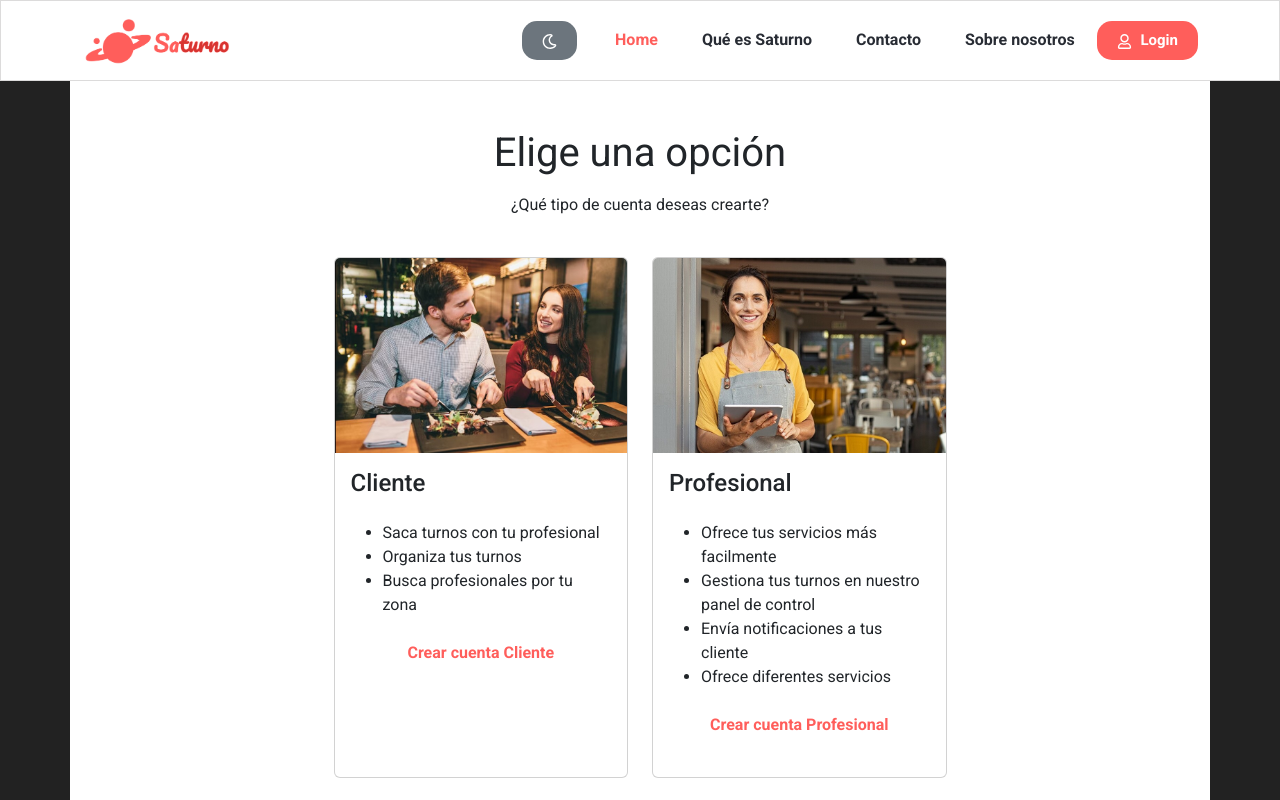
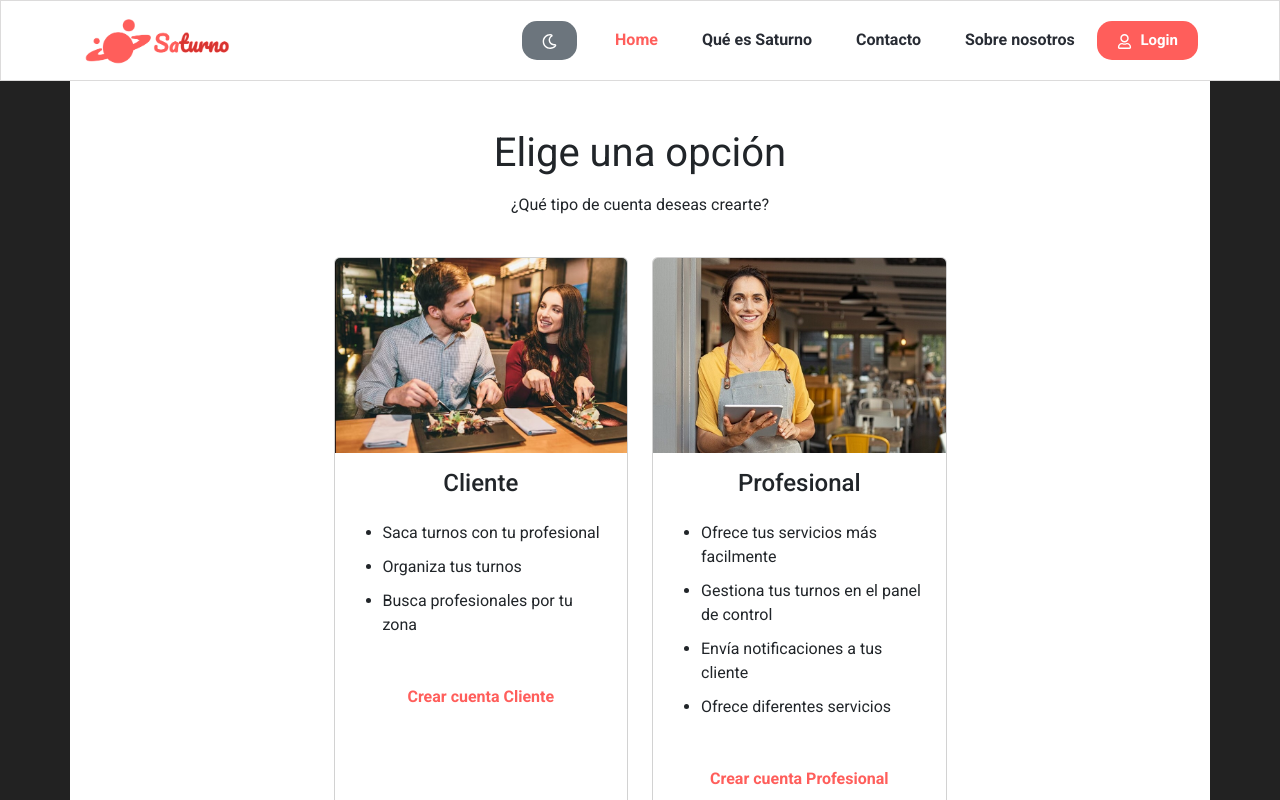
Before and after one commit to faacuromano/Saturno_Front, a React (Create React App) app: page /tipo-de-cuenta in a window 1280 px wide. Shown: the top 800 px of the page. Built offline with nearby package versions, Linux system fonts and the light colour scheme.

Commit message:
Leves cambios a TipoCuenta

```diff
--- /dev/null
+++ b/src/Components/TipoCuenta/TipoCuenta.css
@@ -0,0 +1,3 @@
+.carta li {
+    margin-bottom: 10px;
+}
--- a/src/Components/TipoCuenta/TipoCuenta.js
+++ b/src/Components/TipoCuenta/TipoCuenta.js
@@ -1,7 +1,8 @@
 import React from 'react'
 
+import "./TipoCuenta.css";
+
 import { Col, Container, Row } from "react-bootstrap";
-import Button from "react-bootstrap/Button";
 import { Link } from 'react-router-dom';
 import Card from 'react-bootstrap/Card';
 
@@ -23,9 +24,9 @@ const TipoCuenta = () => {
                         <Card className='align-self-stretch'>
                             <Card.Img variant="top" src={fotoCliente} />
                             <Card.Body>
-                                <Card.Title as={"h4"} className='text-start'>Cliente</Card.Title>
+                                <Card.Title as={"h4"}>Cliente</Card.Title>
                                 <Card.Text>
-                                <ul className='my-4 text-start'>
+                                <ul className='mt-4 mb-5 text-start carta'>
                                     <li>Saca turnos con tu profesional</li>
                                     <li>Organiza tus turnos</li>
                                     <li>Busca profesionales por tu zona</li>
@@ -39,11 +40,11 @@ const TipoCuenta = () => {
                         <Card className='pb-4'>
                             <Card.Img variant="top" src={fotoProfesional} />
                             <Card.Body>
-                                <Card.Title as={"h4"} className='text-start'>Profesional</Card.Title>
+                                <Card.Title as={"h4"}>Profesional</Card.Title>
                                 <Card.Text>
-                                    <ul className='my-4 text-start'>
+                                    <ul className='mt-4 mb-5 text-start carta'>
                                         <li>Ofrece tus servicios más facilmente</li>
-                                        <li>Gestiona tus turnos en nuestro panel de control</li>
+                                        <li>Gestiona tus turnos en el panel de control</li>
                                         <li>Envía notificaciones a tus cliente</li>
                                         <li>Ofrece diferentes servicios</li>
                                     </ul>
```
